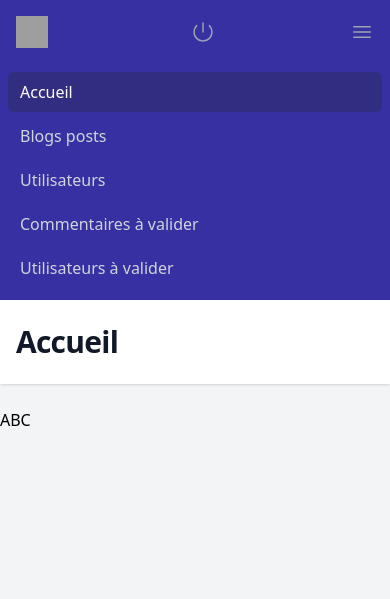
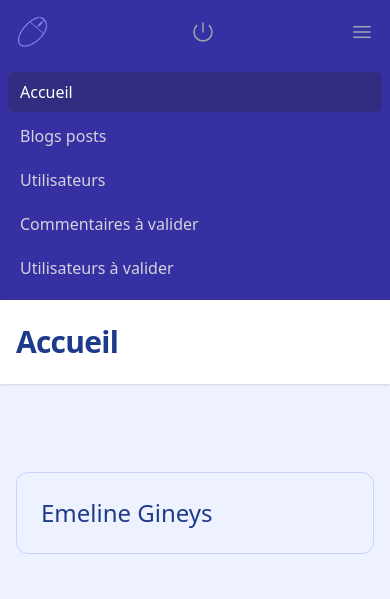
Before and after one commit to Meline-Mira/blog-PHP, a PHP site: page / in a window 390 px wide. Shown: the top 599 px of the page. Run offline with PHP 8.4, Linux system fonts and the light colour scheme; grey boxes are pictures that could not be loaded.

Commit message:
start of the homepage

```diff
--- /dev/null
+++ b/composer.json
@@ -0,0 +1,5 @@
+{
+    "require": {
+        "twig/twig": "^3.0"
+    }
+}
--- a/public/css/main.css
+++ b/public/css/main.css
@@ -525,9 +525,34 @@ video {
   border-width: 0;
 }
 
+.absolute {
+  position: absolute;
+}
+
+.relative {
+  position: relative;
+}
+
+.inset-0 {
+  top: 0px;
+  right: 0px;
+  bottom: 0px;
+  left: 0px;
+}
+
+.mx-6 {
+  margin-left: 1.5rem;
+  margin-right: 1.5rem;
+}
+
 .mx-auto {
   margin-left: auto;
   margin-right: auto;
+}
+
+.my-6 {
+  margin-top: 1.5rem;
+  margin-bottom: 1.5rem;
 }
 
 .-mr-2 {
@@ -622,22 +663,49 @@ video {
   margin-bottom: calc(0.25rem * var(--tw-space-y-reverse));
 }
 
+.space-y-12 > :not([hidden]) ~ :not([hidden]) {
+  --tw-space-y-reverse: 0;
+  margin-top: calc(3rem * calc(1 - var(--tw-space-y-reverse)));
+  margin-bottom: calc(3rem * var(--tw-space-y-reverse));
+}
+
+.overflow-hidden {
+  overflow: hidden;
+}
+
 .rounded-full {
   border-radius: 9999px;
+}
+
+.rounded-lg {
+  border-radius: 0.5rem;
 }
 
 .rounded-md {
   border-radius: 0.375rem;
 }
 
-.bg-gray-100 {
-  --tw-bg-opacity: 1;
-  background-color: rgb(243 244 246 / var(--tw-bg-opacity));
+.rounded-xl {
+  border-radius: 0.75rem;
+}
+
+.border {
+  border-width: 1px;
+}
+
+.border-indigo-200 {
+  --tw-border-opacity: 1;
+  border-color: rgb(199 210 254 / var(--tw-border-opacity));
 }
 
 .bg-gray-900 {
   --tw-bg-opacity: 1;
   background-color: rgb(17 24 39 / var(--tw-bg-opacity));
+}
+
+.bg-indigo-50 {
+  --tw-bg-opacity: 1;
+  background-color: rgb(238 242 255 / var(--tw-bg-opacity));
 }
 
 .bg-indigo-800 {
@@ -694,6 +777,11 @@ video {
 
 .pt-2 {
   padding-top: 0.5rem;
+}
+
+.text-2xl {
+  font-size: 1.5rem;
+  line-height: 2rem;
 }
 
 .text-3xl {
@@ -719,8 +807,17 @@ video {
   font-weight: 500;
 }
 
+.font-semibold {
+  font-weight: 600;
+}
+
 .tracking-tight {
   letter-spacing: -0.025em;
+}
+
+.text-blue-900 {
+  --tw-text-opacity: 1;
+  color: rgb(30 58 138 / var(--tw-text-opacity));
 }
 
 .text-gray-300 {
--- a/public/index.php
+++ b/public/index.php
@@ -1,3 +1,17 @@
 <?php
 
-require_once __DIR__.'/../views/home.php';
+require_once __DIR__.'/../vendor/autoload.php';
+
+function urlIs($value)
+{
+    return $_SERVER['REQUEST_URI'] === $value;
+}
+
+$loader = new \Twig\Loader\FilesystemLoader(__DIR__.'/../views');
+$twig = new \Twig\Environment($loader, [
+    'cache' => __DIR__.'/../var/cache',
+    'debug' => true,
+]);
+$function = new \Twig\TwigFunction('urlIs', 'urlIs');
+$twig->addFunction($function);
+echo $twig->render('home.html.twig', ['page' => 'Accueil']);
--- a/tailwind.config.js
+++ b/tailwind.config.js
@@ -1,6 +1,6 @@
 /** @type {import('tailwindcss').Config} */
 module.exports = {
-  content: ["./views/**/*.php"],
+  content: ["./views/**/*.html.twig"],
   theme: {
     extend: {},
   },
--- a/views/home.php
+++ /dev/null
@@ -1,5 +0,0 @@
-<?php require_once __DIR__.'/layout/header.php' ?>
-
-ABC
-
-<?php require_once __DIR__.'/layout/footer.php' ?>
--- a/views/layout/footer.php
+++ b/views/layout/footer.html.twig
@@ -7,18 +7,20 @@
                 <div class="md:block">
                     <p>&copy; Emeline Gineys</p>
                 </div>
+
+                <div class="md:block">
+                    <div class="ml-4 flex items-center md:ml-6">
+                        <button type="button" class="rounded-full bg-indigo-800 p-1 text-gray-400 hover:text-white focus:outline-none focus:ring-2 focus:ring-white focus:ring-offset-2 focus:ring-offset-indigo-800">
+                            <span class="sr-only">Administrateur</span>
+                                {{ include('heroicons/administrator.svg') }}
+                        </button>
+                    </div>
+                </div>
+
                 <div class="md:block">
                     <div class="ml-10 flex items-baseline space-x-4">
                         <!-- Current: "bg-gray-900 text-white", Default: "text-gray-300 hover:bg-gray-700 hover:text-white" -->
                         <a href="#" class="text-gray-300 hover:bg-indigo-700 hover:text-white rounded-md px-3 py-2 text-sm font-medium">Mentions légales</a>
-                    </div>
-                </div>
-                <div class="md:block">
-                    <div class="ml-4 flex items-center md:ml-6">
-                        <button type="button" class="rounded-full bg-indigo-800 p-1 text-gray-400 hover:text-white focus:outline-none focus:ring-2 focus:ring-white focus:ring-offset-2 focus:ring-offset-indigo-800">
-                            <span class="sr-only">Administrateur</span>
-                            <?php require __DIR__.'/../heroicons/administrator.svg' ?>
-                        </button>
                     </div>
                 </div>
             </div>
--- a/views/layout/header.php
+++ /dev/null
@@ -1,83 +0,0 @@
-<!DOCTYPE html>
-<html class="h-full bg-gray-100">
-<head>
-    <meta charset="UTF-8">
-    <title>Accueil</title>
-    <link href="/css/main.css" rel="stylesheet">
-</head>
-
-<body class="h-full">
-<div class="min-h-full">
-    <nav class="bg-indigo-800">
-        <div class="mx-auto max-w-7xl px-4 sm:px-6 lg:px-8">
-            <div class="flex h-16 items-center justify-between">
-                <div class="flex items-center">
-                    <div class="flex-shrink-0">
-                        <img class="h-8 w-8" src="https://tailwindui.com/img/logos/mark.svg?color=indigo&shade=500" alt="Your Company">
-                    </div>
-                    <div class="hidden md:block">
-                        <div class="ml-10 flex items-baseline space-x-4">
-                            <!-- Current: "bg-gray-900 text-white", Default: "text-gray-300 hover:bg-gray-700 hover:text-white" -->
-                            <a href="#" class="bg-indigo-900 text-white rounded-md px-3 py-2 text-sm font-medium" aria-current="page">Accueil</a>
-
-                            <a href="#" class="text-gray-300 hover:bg-indigo-700 hover:text-white rounded-md px-3 py-2 text-sm font-medium">Blogs posts</a>
-
-                            <a href="#" class="text-gray-300 hover:bg-indigo-700 hover:text-white rounded-md px-3 py-2 text-sm font-medium">Utilisateurs</a>
-
-                            <a href="#" class="text-gray-300 hover:bg-indigo-700 hover:text-white rounded-md px-3 py-2 text-sm font-medium">Commentaires à valider</a>
-
-                            <a href="#" class="text-gray-300 hover:bg-indigo-700 hover:text-white rounded-md px-3 py-2 text-sm font-medium">Utilisateurs à valider</a>
-                        </div>
-                    </div>
-                </div>
-                <div class="md:block">
-                    <div class="ml-4 flex items-center md:ml-6">
-                        <button type="button" class="rounded-full bg-indigo-800 p-1 text-gray-400 hover:text-white focus:outline-none focus:ring-2 focus:ring-white focus:ring-offset-2 focus:ring-offset-indigo-800">
-                            <span class="sr-only">Connexion</span>
-                            <?php require __DIR__.'/../heroicons/power.svg' ?>
-                        </button>
-                    </div>
-                </div>
-
-                <div class="-mr-2 flex md:hidden">
-                    <!-- Mobile menu button -->
-                    <button type="button" class="inline-flex items-center justify-center rounded-md bg-indigo-800 p-2 text-gray-400 hover:bg-indigo-700 hover:text-white focus:outline-none focus:ring-2 focus:ring-white focus:ring-offset-2 focus:ring-offset-gray-800" aria-controls="mobile-menu" aria-expanded="false">
-                        <span class="sr-only">Ouvrir le menu</span>
-                        <!-- Menu open: "hidden", Menu closed: "block" -->
-                        <svg class="block h-6 w-6" fill="none" viewBox="0 0 24 24" stroke-width="1.5" stroke="currentColor" aria-hidden="true">
-                            <path stroke-linecap="round" stroke-linejoin="round" d="M3.75 6.75h16.5M3.75 12h16.5m-16.5 5.25h16.5" />
-                        </svg>
-                        <!-- Menu open: "block", Menu closed: "hidden" -->
-                        <svg class="hidden h-6 w-6" fill="none" viewBox="0 0 24 24" stroke-width="1.5" stroke="currentColor" aria-hidden="true">
-                            <path stroke-linecap="round" stroke-linejoin="round" d="M6 18L18 6M6 6l12 12" />
-                        </svg>
-                    </button>
-                </div>
-            </div>
-        </div>
-
-        <!-- Mobile menu, show/hide based on menu state. -->
-        <div class="md:hidden" id="mobile-menu">
-            <div class="space-y-1 px-2 pt-2 pb-3 sm:px-3">
-                <!-- Current: "bg-gray-900 text-white", Default: "text-gray-300 hover:bg-gray-700 hover:text-white" -->
-                <a href="#" class="bg-indigo-900 text-white block rounded-md px-3 py-2 text-base font-medium" aria-current="page">Accueil</a>
-
-                <a href="#" class="text-gray-300 hover:bg-indigo-700 hover:text-white block rounded-md px-3 py-2 text-base font-medium">Blogs posts</a>
-
-                <a href="#" class="text-gray-300 hover:bg-indigo-700 hover:text-white block rounded-md px-3 py-2 text-base font-medium">Utilisateurs</a>
-
-                <a href="#" class="text-gray-300 hover:bg-indigo-700 hover:text-white block rounded-md px-3 py-2 text-base font-medium">Commentaires à valider</a>
-
-                <a href="#" class="text-gray-300 hover:bg-indigo-700 hover:text-white block rounded-md px-3 py-2 text-base font-medium">Utilisateurs à valider</a>
-            </div>
-        </div>
-    </nav>
-
-    <header class="bg-white shadow">
-        <div class="mx-auto max-w-7xl py-6 px-4 sm:px-6 lg:px-8">
-            <h1 class="text-3xl font-bold tracking-tight text-gray-900">Accueil</h1>
-        </div>
-    </header>
-
-    <main>
-        <div class="mx-auto max-w-7xl py-6 sm:px-6 lg:px-8">
```
Also changed, not shown: other parts of public/css/main.css (+77 -0 lines), views/home.html.twig (added, +30 -0 lines), views/layout/header.html.twig (added, +22 -0 lines), views/layout/navigation.html.twig (added, +67 -0 lines), public/pictures/logo.png (added), 2 other files.
